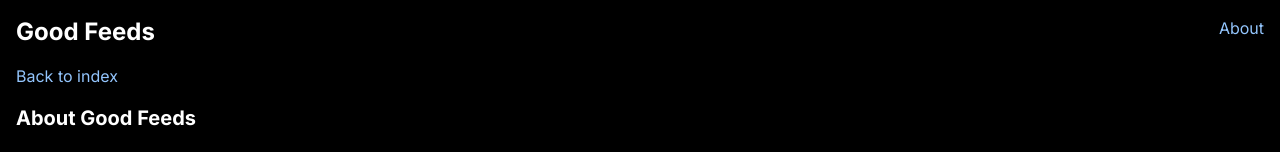
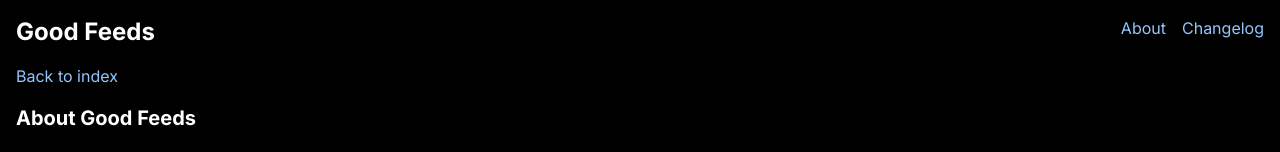
Before and after one commit to PakkuDon/good-feeds, a Next.js app in the folder client/: page /about in a window 1280 px wide. Shown: the top 152 px of the page. Built offline with nearby package versions, Linux system fonts and the light colour scheme.

Commit message:
Add link to changelog to navbar

```diff
--- a/client/src/app/layout.tsx
+++ b/client/src/app/layout.tsx
@@ -23,12 +23,21 @@
         <div className="min-h-full grid grid-rows-[min-content_1fr]">
           <header className="main-header px-4 pt-4 flex justify-between flex-row">
             <h1 className="text-2xl font-bold">Good Feeds</h1>
+            <div className="flex gap-4">
               <Link
                 href="/about"
                 className="text-blue-300 hover:text-blue-500 focus:text-blue-500"
               >
                 About
               </Link>
+              <Link
+                target="_blank"
+                href="https://github.com/PakkuDon/good-feeds/blob/main/CHANGELOG.md"
+                className="text-blue-300 hover:text-blue-500 focus:text-blue-500"
+              >
+                Changelog
+              </Link>
+            </div>
           </header>
           {children}
         </div>
```
Lines whose indentation alone changed are shown as unchanged.
